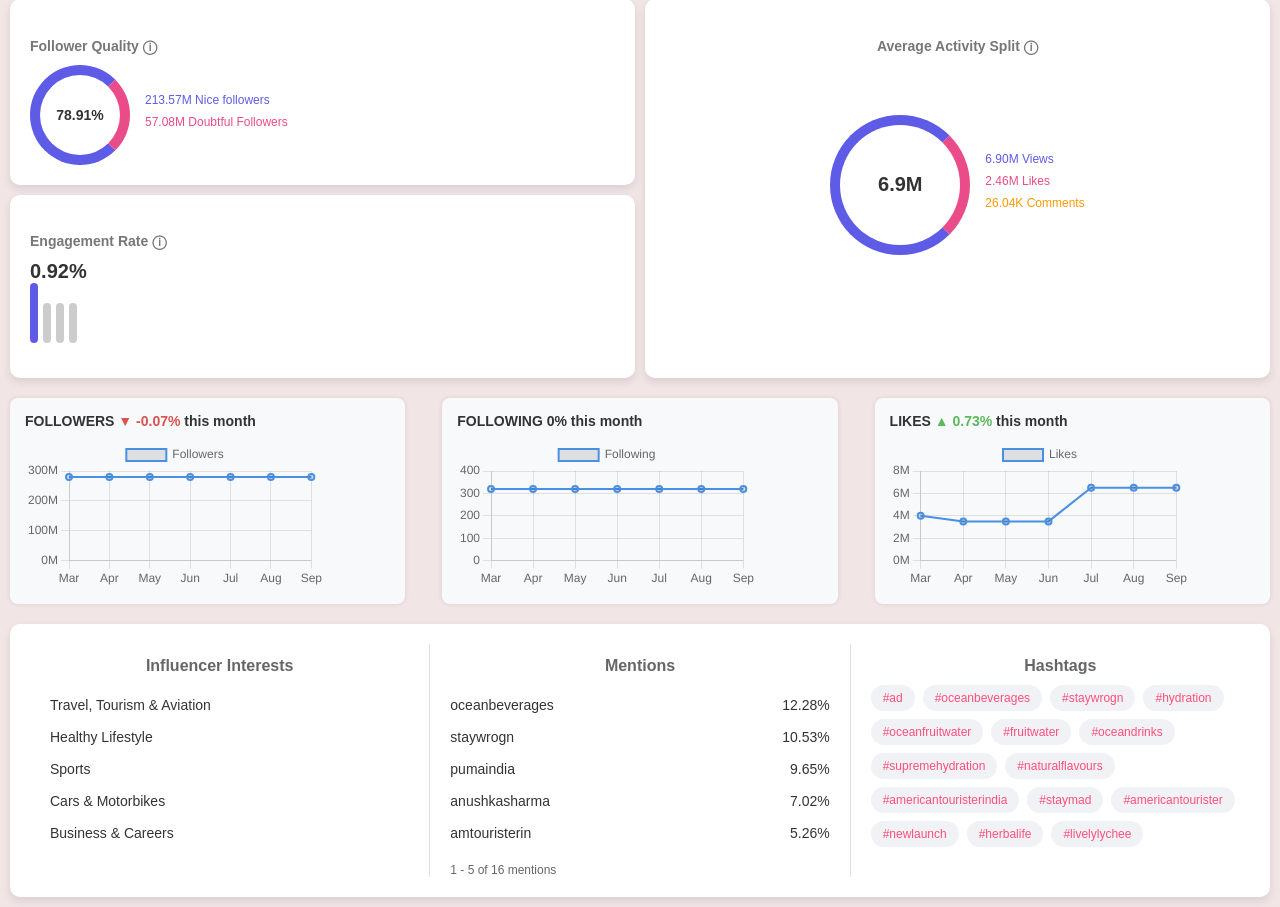
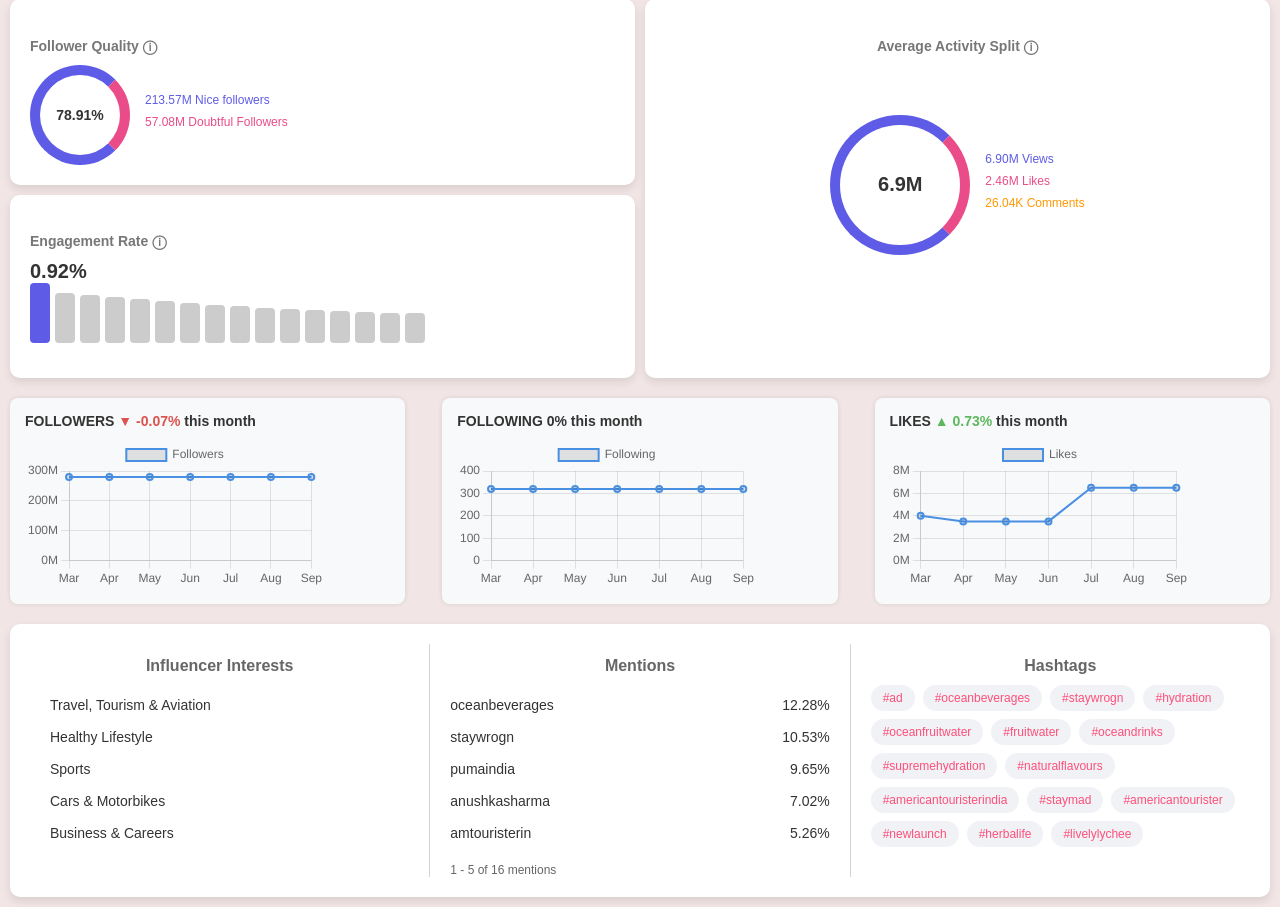
Before and after one commit to Ompalve62/INSTA-INSIGHTS-, a Django app: template scrapping/templates/influencerProfile.html in a window 1280 px wide. Shown: the part 530-1437 px from the top of the page. Run offline with Django 4.2, Linux system fonts and the light colour scheme; the template is opened without the code that fills it, so the values that code supplies are empty.

Commit message:
influencerprofileChartUpdate-sriram-commit-2

```diff
--- a/scrapping/templates/influencerProfile.css
+++ b/scrapping/templates/influencerProfile.css
@@ -255,12 +255,111 @@ hr{
     gap: 5px;
 }
 
-.bar {
-    width: 8px;
+.bar14 {
+    width: 20px;
+    height: 30px;
+    background-color: #ccc;
+    border-radius: 4px;
+}
+
+.bar13 {
+    width: 20px;
+    height: 31px;
+    background-color: #ccc;
+    border-radius: 4px;
+}
+
+.bar12 {
+    width: 20px;
+    height: 32px;
+    background-color: #ccc;
+    border-radius: 4px;
+}
+
+.bar11 {
+    width: 20px;
+    height: 33px;
+    background-color: #ccc;
+    border-radius: 4px;
+}
+
+.bar10 {
+    width: 20px;
+    height: 34px;
+    background-color: #ccc;
+    border-radius: 4px;
+}
+
+.bar9 {
+    width: 20px;
+    height: 35px;
+    background-color: #ccc;
+    border-radius: 4px;
+}
+
+.bar8 {
+    width: 20px;
+    height: 37px;
+    background-color: #ccc;
+    border-radius: 4px;
+}
+
+.bar7 {
+    width: 20px;
+    height: 38px;
+    background-color: #ccc;
+    border-radius: 4px;
+}
+
+.bar6 {
+    width: 20px;
     height: 40px;
     background-color: #ccc;
     border-radius: 4px;
 }
+
+.bar5 {
+    width: 20px;
+    height: 42px;
+    background-color: #ccc;
+    border-radius: 4px;
+}
+
+.bar4 {
+    width: 20px;
+    height: 44px;
+    background-color: #ccc;
+    border-radius: 4px;
+}
+
+.bar3 {
+    width: 20px;
+    height: 46px;
+    background-color: #ccc;
+    border-radius: 4px;
+}
+
+.bar2{
+    width: 20px;
+    height: 48px;
+    background-color: #ccc;
+    border-radius: 4px;
+}
+
+.bar1 {
+    width: 20px;
+    height: 50px;
+    background-color: #ccc;
+    border-radius: 4px;
+}
+
+.bar {
+    width: 20px;
+    height: 55px;
+    background-color: #ccc;
+    border-radius: 4px;
+}
+
 
 .median {
     background-color: #5e5ce6;
@@ -359,7 +458,7 @@ hr{
 
 .vertical-divider {
     width: 1px;
-    background-color: #e0e0e0;
+    background-color: #d5d2d2;
 }
 
 
--- a/scrapping/templates/influencerProfile.html
+++ b/scrapping/templates/influencerProfile.html
@@ -158,10 +158,21 @@
             <span>0.92%</span>
             <div class="bar-chart">
                 <div class="bar median"></div>
-                <div class="bar"></div>
-                <div class="bar"></div>
-                <div class="bar"></div>
-                <!-- Additional bars can be added here -->
+                <div class="bar1"></div>
+                <div class="bar2"></div>
+                <div class="bar3"></div>
+                <div class="bar4"></div>
+                <div class="bar5"></div>
+                <div class="bar6"></div>
+                <div class="bar7"></div>
+                <div class="bar8"></div>
+                <div class="bar9"></div>
+                <div class="bar10"></div>
+                <div class="bar11"></div>
+                <div class="bar12"></div>
+                <div class="bar13"></div>
+                <div class="bar14"></div>
+                <div class="bar14"></div>
             </div>
         </div>
     </div>
```
